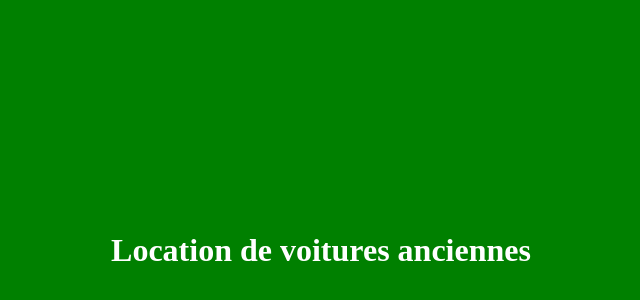
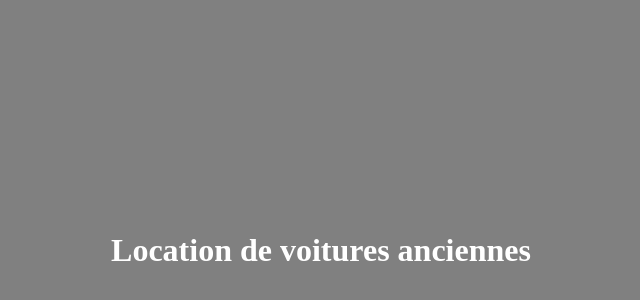
Before and after one commit to SandrineNT/locationvoiture, a plain HTML site: page index.html in a window 1280 px wide. Shown: the part 42-342 px from the top of the page, without its empty margins (319-959 px from the left). Drawn offline with Linux system fonts and the light colour scheme.

Commit message:
modification de la couleur de fond

```diff
--- a/index.html
+++ b/index.html
@@ -4,7 +4,7 @@
 		<meta charset="utf-8">
 		<title></title>
 	</head>
-	<body style="background-color:#008000">
+	<body style="background-color:#808080">
 	<h1 style="padding-top:20%; padding-bottom:20%; text-align:center;color:#FFFFFF" >Location de voitures anciennes</h1>
 	</body>
 </html>
```
